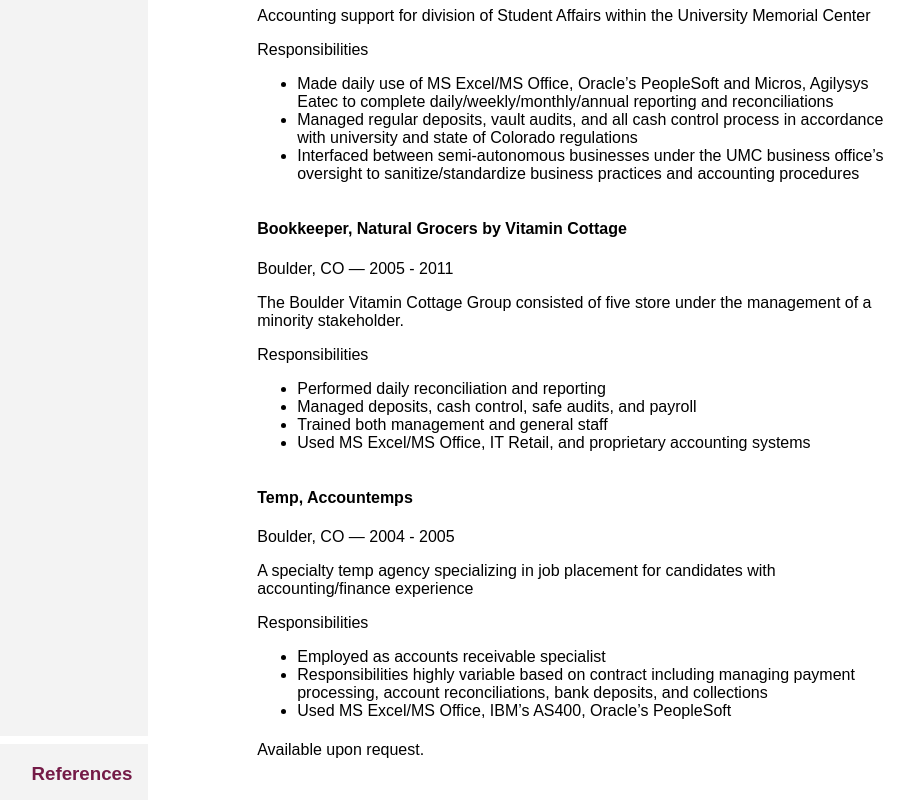
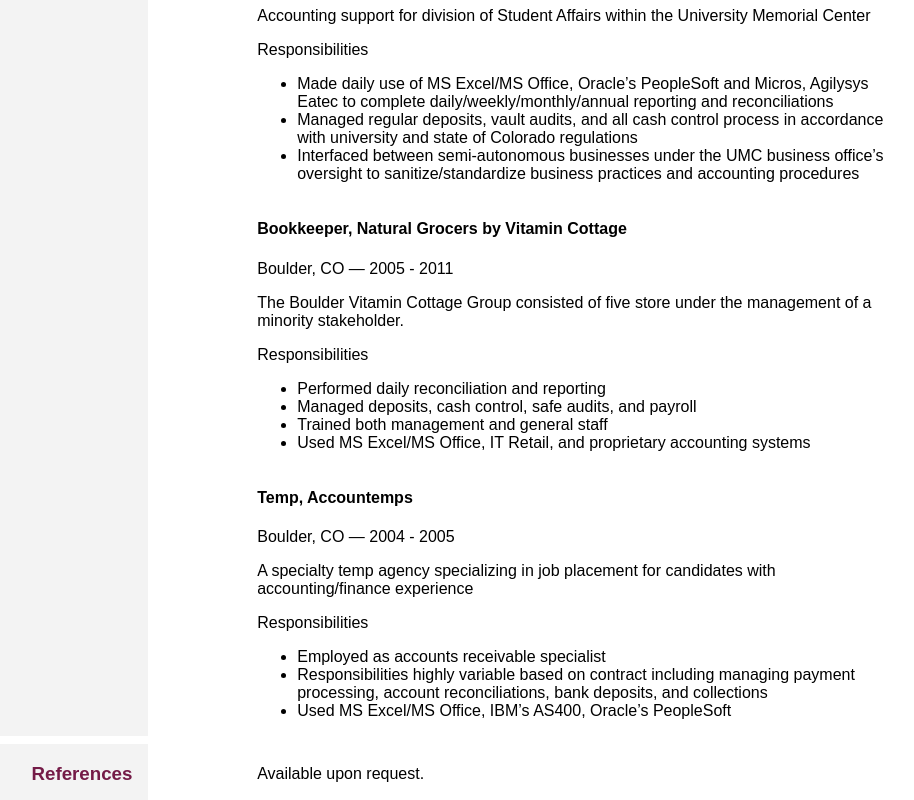
Before and after one commit to lmeyersonTechtonic/Resume, a plain HTML site: page index.html in a window 1280 px wide. Shown: the part 1816-2616 px from the top of the page, without its empty margins (274-1188 px from the left). Drawn offline with Linux system fonts and the light colour scheme.

Commit message:
Resume css mostly complete - need further fine tuning

```diff
--- a/stylesheet.css
+++ b/stylesheet.css
@@ -82,6 +82,6 @@
   overflow:hidden;
 }
 
-div.reference-text {
-  padding-top: 5px;
+section div.references-text {
+  padding-top: 1.5em;
 }
```
